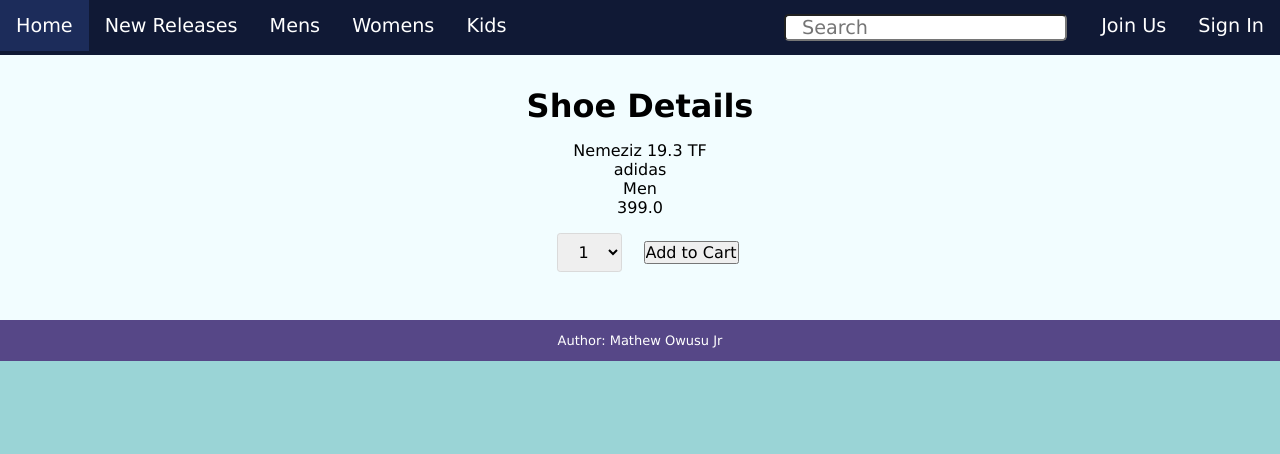
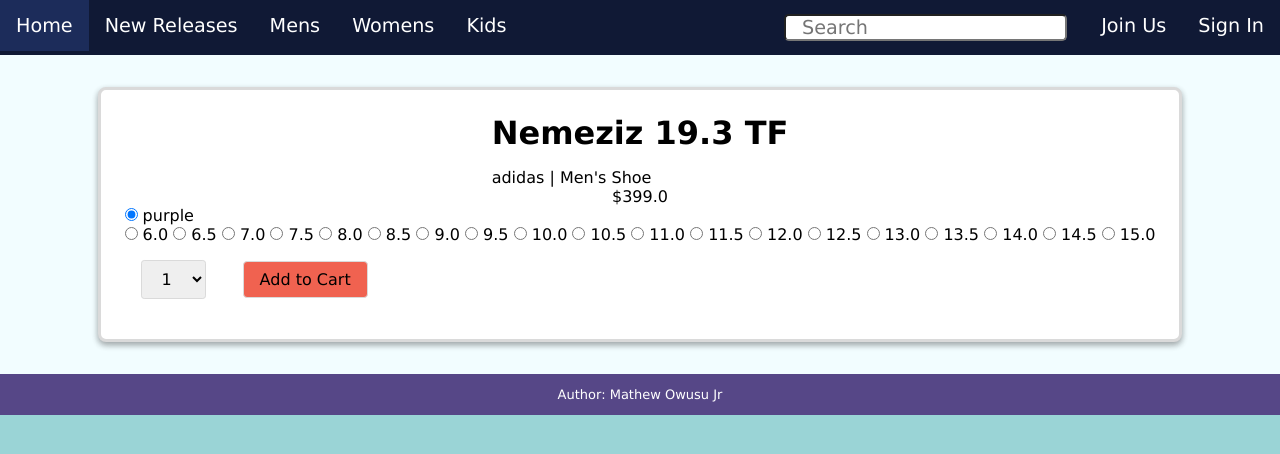
Before and after one commit to mkowusujr/sneakerhead-shoe-estore, a Flask app: page /product/1 in a window 1280 px wide; the page is wider, and only the part inside the window is pictured. Shown: the top 454 px of that part. Run offline with Flask 2, Linux system fonts and the light colour scheme; data comes from the database, SQL or seed files in the repository; both versions use the stored data as it was after the commit.

Commit message:
product page displays color and size option, cart display wat color and size you selected

```diff
--- a/website/static/dist/main.css
+++ b/website/static/dist/main.css
@@ -144,14 +144,14 @@
   background-color: #d1a4ca;
 }
 
-.collections, .brand-collections {
+.collections, .colors-grid, .brand-collections {
   display: flex;
   flex-direction: column;
   align-items: center;
   width: 100%;
   padding-bottom: 5em;
 }
-.collections ul, .brand-collections ul {
+.collections ul, .colors-grid ul, .brand-collections ul {
   display: grid;
   grid-template-columns: auto auto auto;
 }
@@ -159,6 +159,21 @@
 .brand-collections {
   grid-template-columns: auto;
   grid-template-rows: auto auto;
+}
+
+.colors-grid {
+  grid-template-columns: auto auto auto auto;
+}
+
+.shoe-product {
+  box-shadow: rgba(0, 0, 0, 0.16) 0px 3px 6px, rgba(0, 0, 0, 0.23) 0px 3px 6px;
+  border: none;
+  border-color: none;
+}
+.shoe-product input[type=submit] {
+  width: -webkit-fit-content !important;
+  width: -moz-fit-content !important;
+  width: fit-content !important;
 }
 
 .new-arrivals {
@@ -209,7 +224,7 @@
   padding-right: 1em;
 }
 
-.login {
+.login, .shoe-product {
   display: flex;
   flex-direction: column;
   align-items: center;
@@ -219,15 +234,15 @@
   border-radius: 0.5em;
   padding: 1.5em;
 }
-.login h2 {
+.login h2, .shoe-product h2 {
   font-size: x-large;
   align-self: flex-start;
 }
-.login form {
+.login form, .shoe-product form {
   background-color: white;
   padding: 0 !important;
 }
-.login input[type=submit] {
+.login input[type=submit], .shoe-product input[type=submit] {
   background-color: #f06250;
   border: 1px solid #dadada;
   border-radius: 0.25em;
@@ -237,7 +252,7 @@
   padding-right: 1em;
   width: 88%;
 }
-.login input[type=submit]:hover {
+.login input[type=submit]:hover, .shoe-product input[type=submit]:hover {
   background-color: #ff8879;
 }
 
--- a/website/static/sass/components/_collections.scss
+++ b/website/static/sass/components/_collections.scss
@@ -13,3 +13,8 @@
     grid-template-columns: auto;
     grid-template-rows: auto auto;
 }
+
+.colors-grid {
+    @extend .collections;
+    grid-template-columns: auto auto auto auto;
+}
--- a/website/static/sass/components/_index.scss
+++ b/website/static/sass/components/_index.scss
@@ -3,6 +3,7 @@
 
 @import 'item-cards';
 @import 'collections';
+@import 'shoe-product';
 
 @import 'new-arrivals';
 @import 'pagination';
--- /dev/null
+++ b/website/static/sass/components/_shoe-product.scss
@@ -0,0 +1,10 @@
+.shoe-product {
+    @extend .login;
+    @include dropShadow();
+    border: none;
+    border-color: none;
+
+    input[type="submit"] {
+        width:fit-content!important;
+    }
+}
--- a/website/templates/acct_mgmt/cart.html
+++ b/website/templates/acct_mgmt/cart.html
@@ -13,6 +13,8 @@
                             {{shoe.reserved_shoe.name}}
                         </a>
                     </td>
+                    <td>{{shoe.color}}</td>
+                    <td>{{shoe.size}}</td>
                     <td>${{shoe.reserved_shoe.price}}</td>
                     <td>
                         Qty: {{shoe.quantity}}
--- a/website/templates/customer/catalog.html
+++ b/website/templates/customer/catalog.html
@@ -11,9 +11,9 @@
         <ul>
             {% for shoe in collection.items%}
                 <li class="item-card" onclick=" redirectUrl('{{url_for('cust_catalog_views.display_product', id=shoe.id)}}') ">
-                    <a>
+                    <p>
                         {{ shoe.name }}
-                    </a>
+                    </p>
                     <p>Colors: {{shoe.colors | length }}</p>
                     <p>${{ shoe.price }}</p>
                 </li>
--- a/website/templates/customer/product.html
+++ b/website/templates/customer/product.html
@@ -3,13 +3,37 @@
 {% block title %}{{shoe.name}}{% endblock %}
 
 {% block body %}
-    <h1>Shoe Details</h1>
-    <p>{{ shoe.name }}</p>
-    <p>{{ shoe.brand }}</p>
-    <p>{{ shoe.audience }}</p>
-    <p>{{ shoe.price }}</p>
+    <div class="shoe-product">
+        <div>
+           <h1>{{ shoe.name }}</h1>
+            <p>{{ shoe.brand }} | {{ shoe.audience }}'s Shoe</p>
+        </div>
+
+        <p>${{ shoe.price }}</p>
         <form id="add-to-cart-form" action="{{url_for('cust_cart_views.add_to_cart')}}" method="POST">
             <input type="hidden" name="shoe_id" value="{{shoe.id}}">
+            <div>
+                <div>
+                    {% for color in shoe.colors%}
+                        {% if shoe.colors | length == 1 %}
+                            <input type="radio" name="color" id="{{color.color}}" value="{{color.color}}" checked="checked">
+                        {% elif loop.index == 1 %}
+                            <input type="radio" name="color" id="{{color.color}}" value="{{color.color}}" checked="checked">
+                        {% else %}
+                            <input type="radio" name="color" id="{{color.color}}" value="{{color.color}}">
+                        {% endif %}
+
+                        <label for="{{color.color}}">{{color.color}}</label>
+                    {% endfor %}
+                </div>
+            </div>
+            <div>
+                {% for size in range(60, 155, 5) %}
+                        <input type="radio" name="size" id="{{size/10}}" value="{{size/10}}" required>
+                        <label for="{{size/10}}">{{size/10}}</label>
+                {% endfor %}
+            </div>
+            <div>
                 <select name="quantity" required>
                     <option value="1">1</option>
                     <option value="2">2</option>
@@ -18,5 +42,7 @@
                     <option value="5">5</option>
                 </select>
                 <input type="submit" value="Add to Cart">
+            </div>
         </form>
+    </div>
 {% endblock%}
--- a/website/templates/index.html
+++ b/website/templates/index.html
@@ -12,7 +12,8 @@
         <ul>
             {% for shoe in recently_added %}
                 <li class="item-card" onclick="redirectUrl('{{url_for('cust_catalog_views.display_product', id=shoe.id)}}')">
-                    <a>{{ shoe.name  }}</a>
+                    <p>{{ shoe.name  }}</p>
+                    <p>Colors: {{shoe.colors | length }}</p>
                     <p>${{ shoe.price  }}</p>
                 </li>
             {% endfor %}
```
Also changed, not shown: website/sneakerhead.db, 1 other file. Lines whose indentation alone changed are shown as unchanged.
